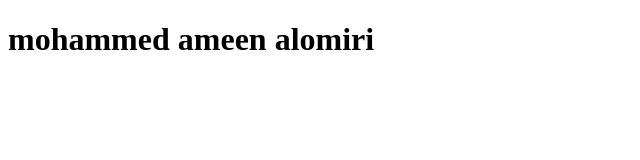
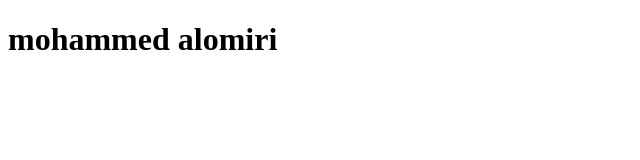
Before and after one commit to mohammedalamiri2025-glitch/web_applications, a plain HTML site: page index.html in a window 1280 px wide. Shown: the whole page, without its empty margins (0-640 px from the left). Drawn offline with Linux system fonts and the light colour scheme.

Commit message:
delete name dev

```diff
--- a/index.html
+++ b/index.html
@@ -7,6 +7,6 @@
     <script src="script.js"></script>
 </head>
 <body>
-    <h1>mohammed ameen alomiri </h1>
+    <h1>mohammed alomiri </h1>
 </body>
 </html>
```
